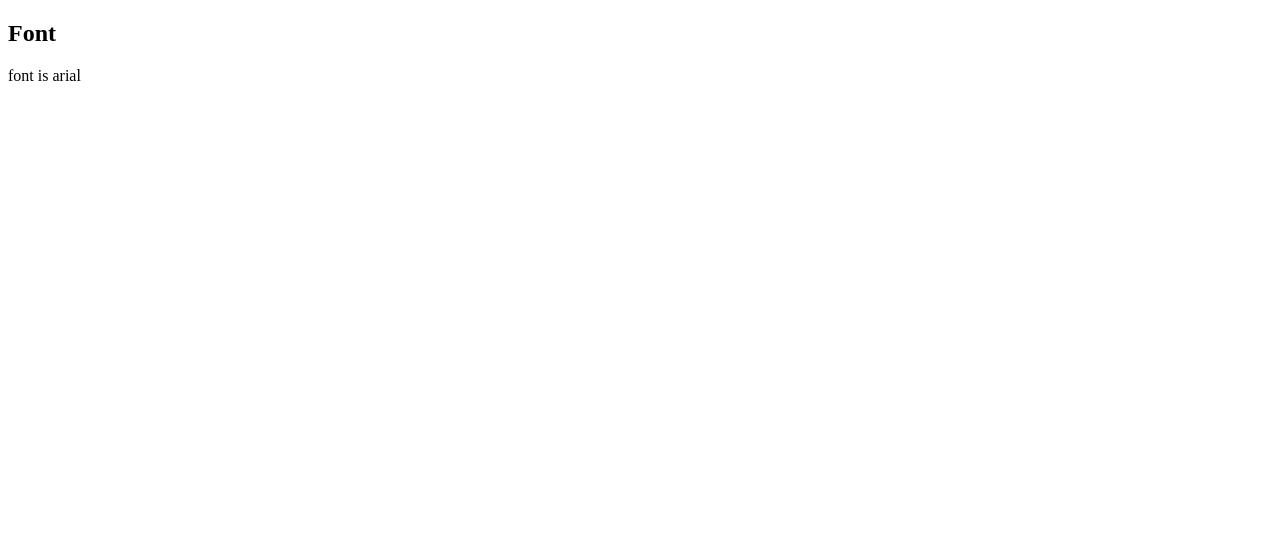
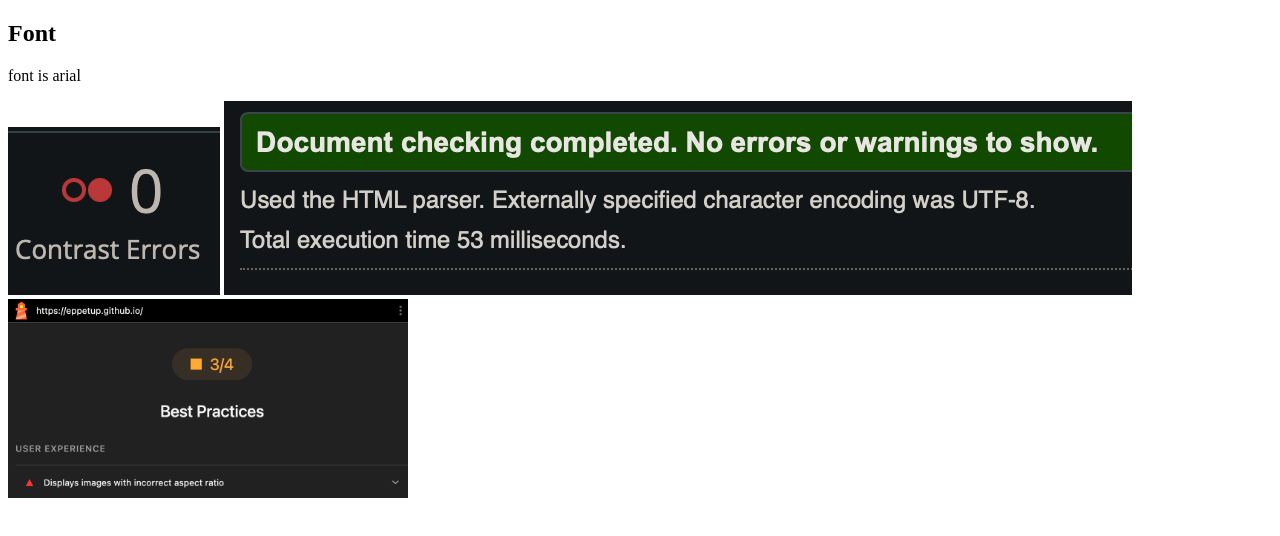
Before and after one commit to eppetup/eppetup.github.io, a plain HTML site: page results.html in a window 1280 px wide. Drawn offline with Linux system fonts and the light colour scheme.

Commit message:
add images to results.html

```diff
--- a/results.html
+++ b/results.html
@@ -9,8 +9,9 @@
 <h2>Font</h2>
 <p>font is arial</p>
 
-
-
+<img src="kontrasti.png" alt="kontrasti">
+<img src="validator.png" alt="kontrasti">
+<img src="lighthouse.png" alt="kontrasti" width="400" height="auto">
 </body>
 
 
```
